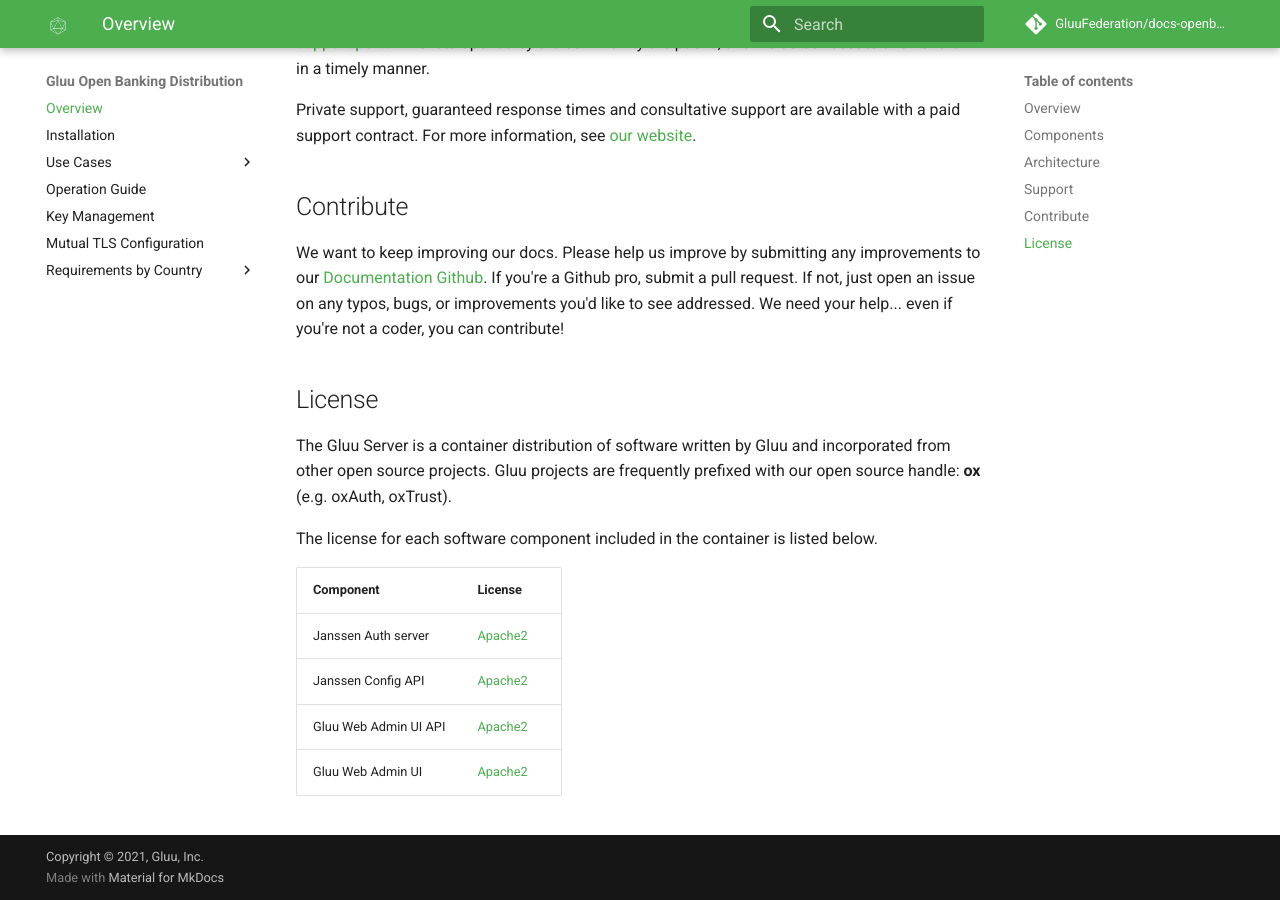
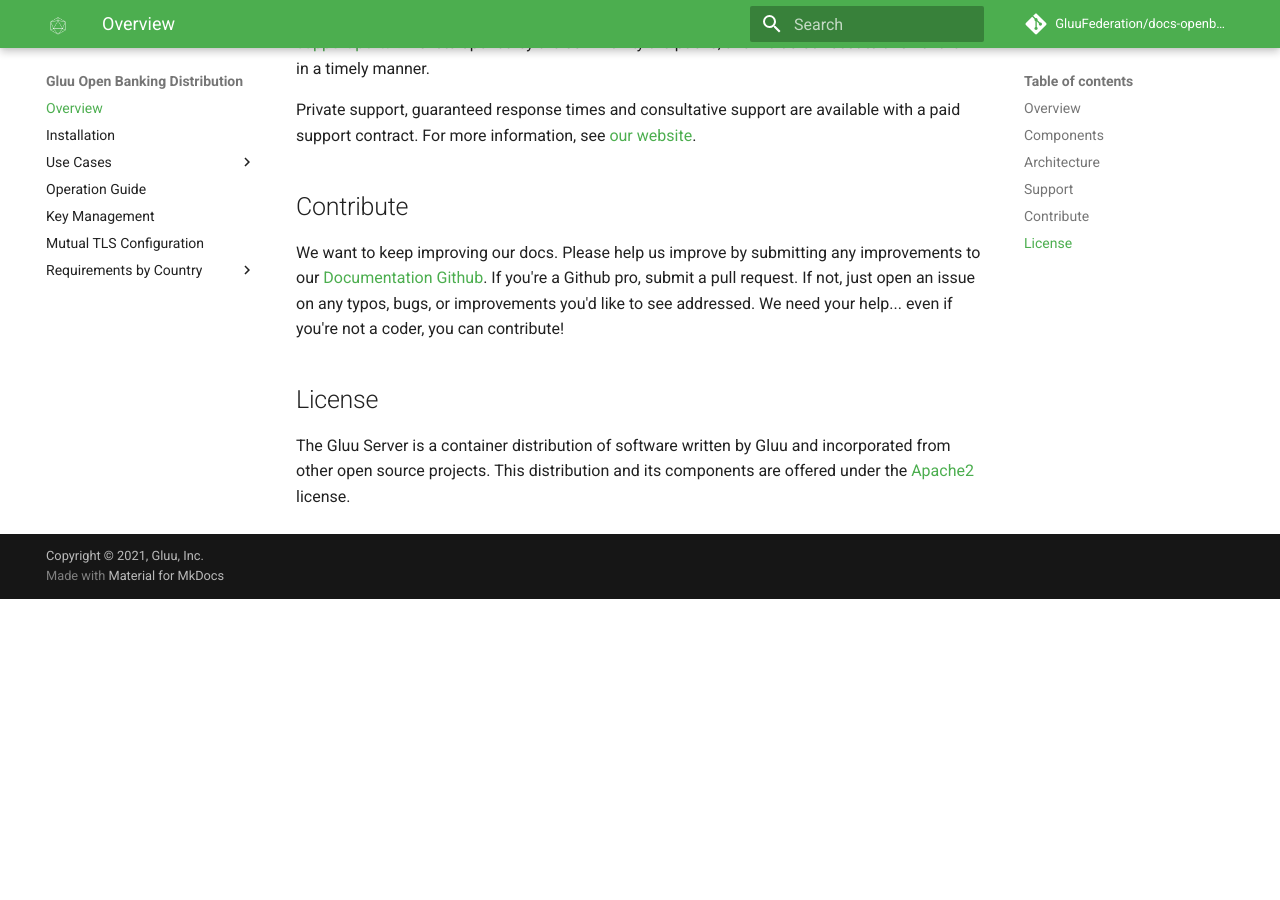
Before and after one commit to GluuFederation/docs-openbanking-prod, an MkDocs documentation site: the page built from docs/source/index.md, in a window 1280 px wide and 900 px high, scrolled down 1218 px. Built offline with MkDocs 1.6.1 and Material for MkDocs 9.7.7, drawn with Linux system fonts in a browser that asks for light colours; comment, search, counter and statistics services are not loaded; after the commit the page ends 1817 px from its top, so only the background shows below that.

Commit message:
Edited license information for clarity

```diff
--- a/docs/source/index.md
+++ b/docs/source/index.md
@@ -26,13 +26,4 @@ Private support, guaranteed response times and consultative support are availabl
 We want to keep improving our docs. Please help us improve by submitting any improvements to our [Documentation Github](https://github.com/GluuFederation/docs-open-banking-prod). If you're a Github pro, submit a pull request. If not, just open an issue on any typos, bugs, or improvements you'd like to see addressed. We need your help... even if you're not a coder, you can contribute!
 
 ## License
-The Gluu Server is a container distribution of software written by Gluu and incorporated from other open source projects. Gluu projects are frequently prefixed with our open source handle: **ox** (e.g. oxAuth, oxTrust).
-
-The license for each software component included in the container is listed below.
-
-|	Component	|	License	            |
-|-----------------------|---------------|
-|	Janssen Auth server      | [Apache2](http://www.apache.org/licenses/LICENSE-2.0)|
-|	Janssen Config API      | [Apache2](http://www.apache.org/licenses/LICENSE-2.0)|
-| Gluu Web Admin UI API | [Apache2](http://www.apache.org/licenses/LICENSE-2.0) |
-| Gluu Web Admin UI | [Apache2](http://www.apache.org/licenses/LICENSE-2.0) |
+The Gluu Server is a container distribution of software written by Gluu and incorporated from other open source projects. This distribution and its components are offered under the [Apache2](http://www.apache.org/licenses/LICENSE-2.0) license.
```
